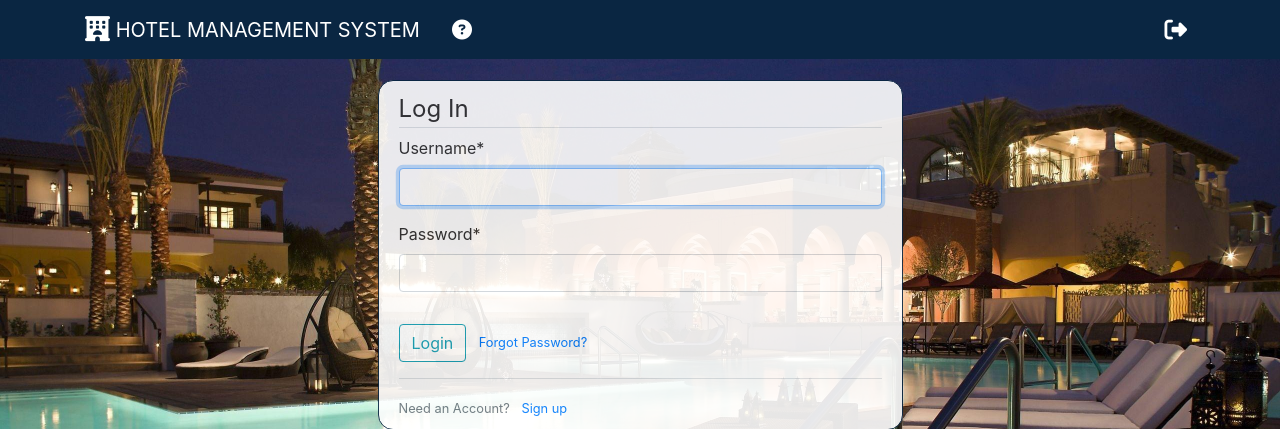
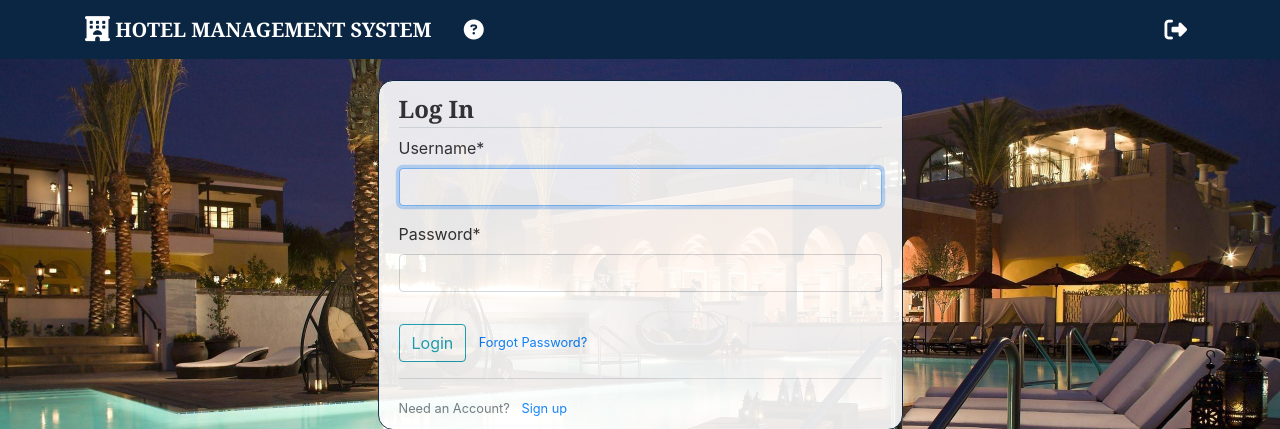
Before and after one commit to Viren-Patil/Hotel_Management_System, a Django app: page / in a window 1280 px wide. Shown: the top 429 px of the page. Run offline with Django 3.2, Linux system fonts and the light colour scheme; some libraries are stand-ins or nearby versions.

Commit message:
Minute changes in looks

```diff
--- a/psf_task/main/templates/main/base_login.html
+++ b/psf_task/main/templates/main/base_login.html
@@ -46,7 +46,7 @@
     <header class="site-header">
     <nav class="navbar navbar-expand-md navbar-dark bg-steel fixed-top">
       <div class="container">
-      <a class="navbar-brand" style="font-size: 20px;" href="{% url 'login' %}"><i class="fas fa-hotel fa-lg"></i> HOTEL MANAGEMENT SYSTEM</a>
+      <a class="navbar-brand" style="font-size: 20px; font-family: Georgia, 'Times New Roman', Times, serif; font-weight: bold;" href="{% url 'login' %}"><i class="fas fa-hotel fa-lg"></i> HOTEL MANAGEMENT SYSTEM</a>
       <a class="nav-item nav-link" style="color: white;" href="{% url 'about' %}" data-toggle="tooltip" data-placement="bottom" title="About"><i class="fas fa-question-circle fa-lg"></i></a>
       <button class="navbar-toggler" type="button" data-toggle="collapse"
       data-target="#navbarSupportedContent">
--- a/psf_task/users/templates/users/login.html
+++ b/psf_task/users/templates/users/login.html
@@ -7,7 +7,7 @@
         <form method="POST">
             {% csrf_token %}
             <fieldset class="form-group">
-                <legend class="border-bottom">Log In</legend>
+                <legend class="border-bottom" style="font-family: Georgia, 'Times New Roman', Times, serif; font-weight: bold;">Log In</legend>
                 {{ form|crispy }}
             </fieldset>
             <div class="form-group">
--- a/psf_task/users/templates/users/logout.html
+++ b/psf_task/users/templates/users/logout.html
@@ -1,7 +1,7 @@
 {% extends "main/base_login.html" %}
 {% block content %}
 <div class="content-section" style="border: 1px solid #0a2642; border-radius: 15px; opacity: 0.9; margin-top: 230px;">
-    <h3 style="text-align: center; color: #0a2642;">You have been logged out!</h3>
+    <h3 style="text-align: center; color: #0a2642; font-family: Georgia, 'Times New Roman', Times, serif; font-weight: bold;">You have been logged out!</h3>
     <div class="border-top pt-3" style="text-align: center;">
         <a class="btn btn-outline-primary" href="{% url 'login' %}">Log In Again</a>
     </div>
```
Also changed, not shown: psf_task/db.sqlite3.
